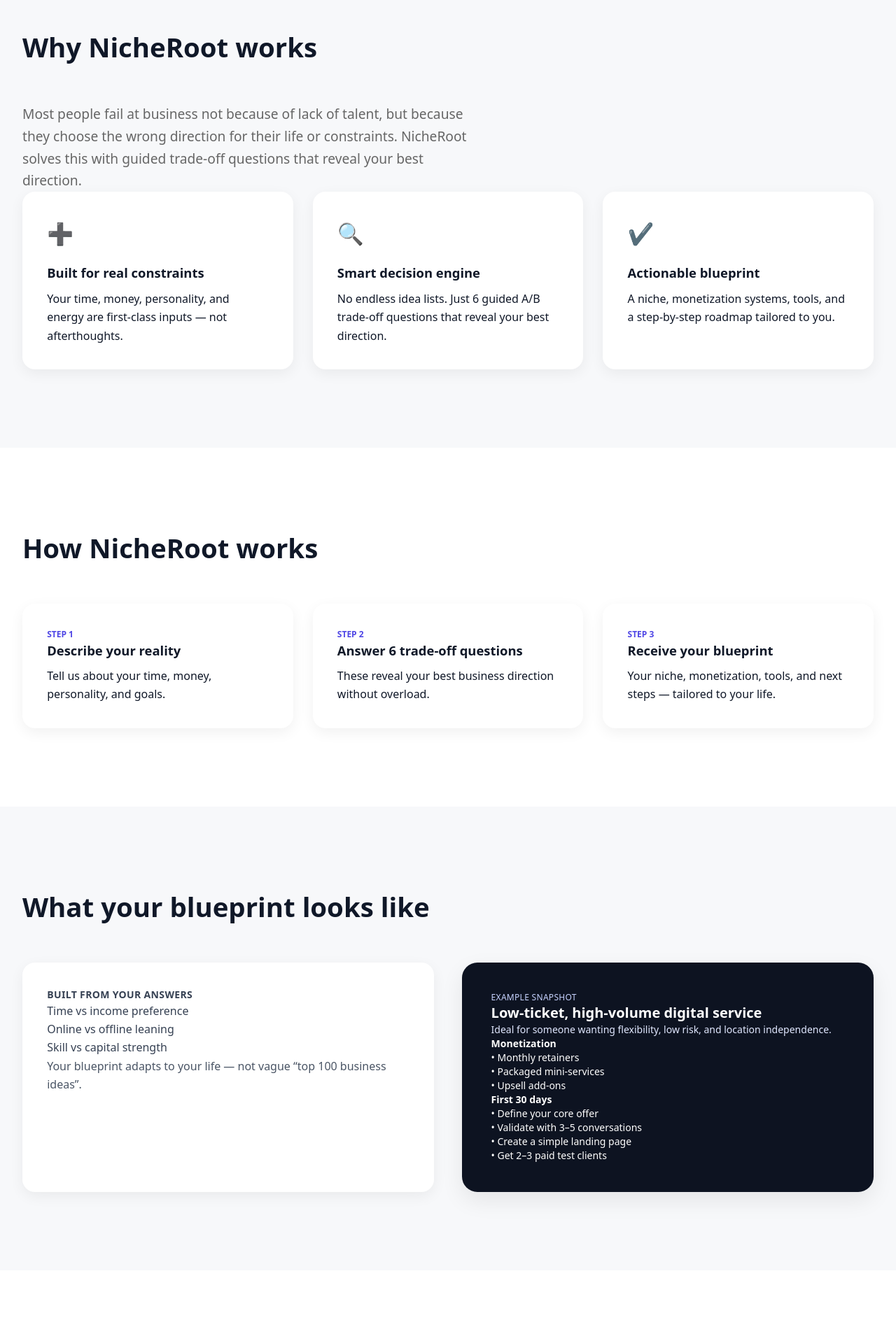
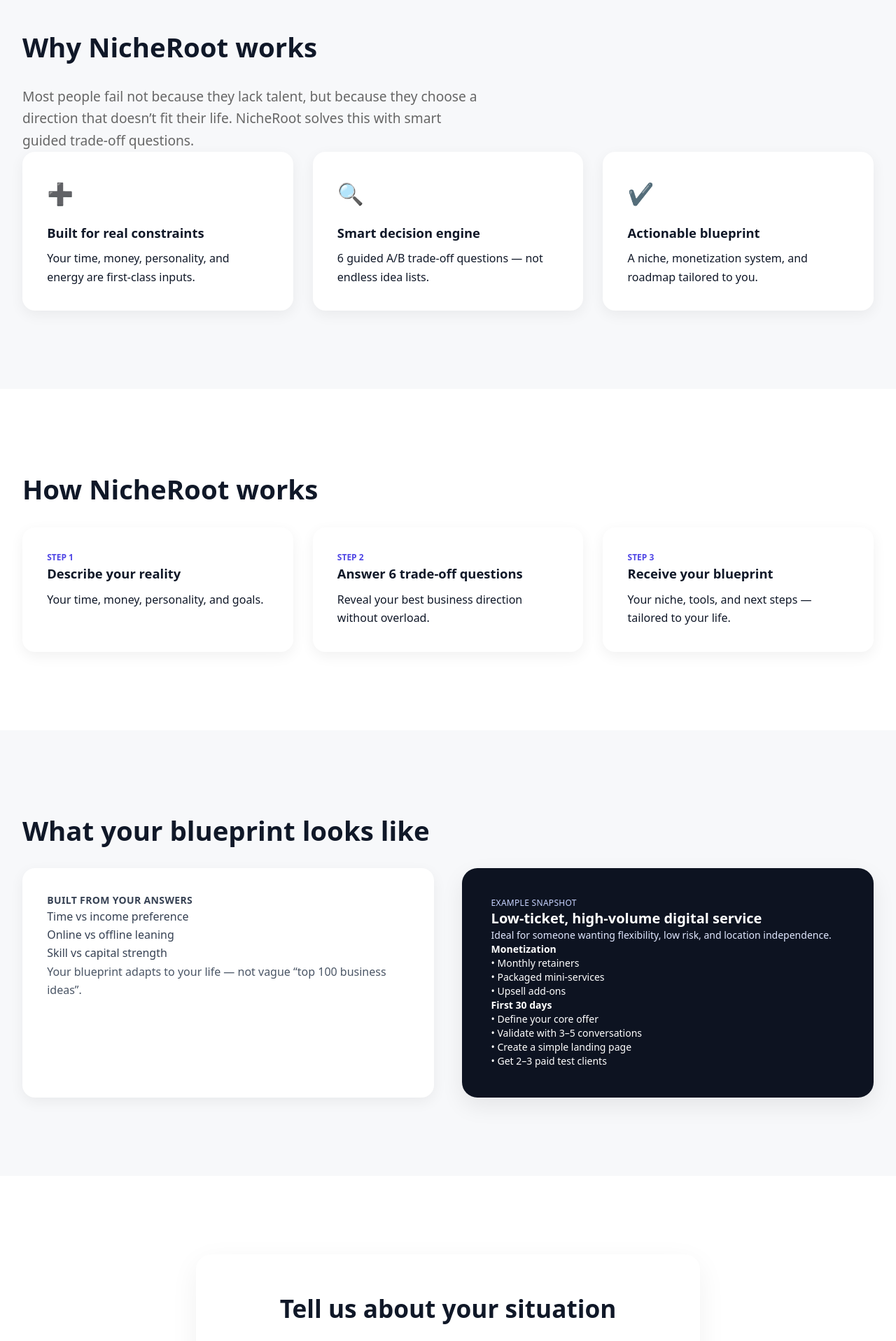
Before and after one commit to Miguel-0721/nicheroot, a Next.js app: page / in a window 1280 px wide. Shown: the part 860-2777 px from the top of the page at 70% size. Built offline with nearby package versions, Linux system fonts and the light colour scheme.

Commit message:
Reverted to stable layout + restored globals.css and page.tsx

```diff
--- a/app/globals.css
+++ b/app/globals.css
@@ -65,7 +65,6 @@
   padding-bottom: var(--section-y);
 }
 
-/* Background helpers */
 .bg-white-section {
   background: #ffffff;
 }
@@ -195,6 +194,62 @@
   font-size: 1rem;
 }
 
+/* ============================================================
+   PREMIUM AI INPUT MODULE (THE NEW CENTERED QUESTION SECTION)
+=============================================================== */
+.ai-input-wrapper {
+  max-width: 720px;
+  margin: 0 auto;
+  padding: 3rem 2rem;
+  background: white;
+  border-radius: 22px;
+  box-shadow: 0 12px 40px rgba(0,0,0,0.06);
+}
+
+.ai-input-title {
+  font-size: 2.2rem;
+  font-weight: 700;
+  text-align: center;
+  margin-bottom: 0.8rem;
+}
+
+.ai-input-sub {
+  text-align: center;
+  max-width: 600px;
+  margin: 0.5rem auto 2rem auto;
+  font-size: 1.1rem;
+  color: #666;
+}
+
+.ai-textarea {
+  width: 100%;
+  height: 180px;
+  padding: 1.2rem;
+  border-radius: 14px;
+  border: 1px solid #d0d0d8;
+  font-size: 1rem;
+  resize: vertical;
+  background: #fafafa;
+}
+
+.ai-start-btn {
+  width: 100%;
+  margin-top: 1.2rem;
+  padding: 1rem;
+  border-radius: 12px;
+  border: none;
+  font-size: 1.05rem;
+  font-weight: 600;
+  background: linear-gradient(90deg, var(--brand-500), var(--brand-600));
+  color: white;
+  transition: 0.2s ease;
+  cursor: pointer;
+}
+
+.ai-start-btn:hover {
+  filter: brightness(1.1);
+}
+
 /* ============================
    NAVBAR
 ============================ */
@@ -270,46 +325,3 @@
 .nav-btn:hover {
   filter: brightness(1.1);
 }
-
-/* ===============================
-   GLOBAL SPACING UPGRADE
-   =============================== */
-
-/* Add spacing before section titles */
-.section-title {
-  margin-bottom: 3rem !important;  /* 48px */
-}
-
-/* Add spacing between title and cards */
-.grid-3 {
-  margin-top: 3rem !important; /* 48px */
-}
-
-/* Increase spacing between all major sections */
-section {
-  padding-top: 7rem !important;   /* 112px */
-  padding-bottom: 7rem !important;
-}
-
-/* Extra airy spacing on the "Who it's for" section */
-#who-its-for {
-  padding-top: 9rem !important;
-  padding-bottom: 9rem !important;
-}
-
-/* ===============================
-   FOOTER FIX
-   =============================== */
-footer.footer {
-  background: #f8f9fb !important;      /* light background, no black */
-  color: #555 !important;
-  padding: 2.5rem 0 !important;        /* vertical spacing */
-  margin-top: 5rem !important;         /* space above footer */
-  text-align: center !important;
-  border-top: 1px solid #e5e7eb;       /* subtle divider */
-}
-
-/* Remove weird black strip */
-body {
-  background-color: #ffffff !important;
-}
--- a/app/page.tsx
+++ b/app/page.tsx
@@ -130,10 +130,8 @@
       ============================ */}
       <header className="premium-header">
         <div className="nav-container">
-          {/* LOGO */}
           <div className="nav-logo">NicheRoot</div>
 
-          {/* NAVIGATION */}
           <nav className="nav-links">
             <a href="#why" className="nav-link">
               Why it works
@@ -146,14 +144,12 @@
             </a>
           </nav>
 
-          {/* CTA */}
           <button className="nav-btn" onClick={startFlow}>
             Start questions
           </button>
         </div>
       </header>
 
-      {/* Spacer under fixed header */}
       <div className="pt-24" />
 
       {/* ============================
@@ -161,7 +157,6 @@
       ============================ */}
       <section className="section bg-white-section">
         <div className="container flex flex-col lg:flex-row items-center gap-14">
-          {/* LEFT: TEXT */}
           <div className="flex-1 max-w-xl">
             <p className="badge">Smart business matching for real-world constraints</p>
 
@@ -171,9 +166,8 @@
             </h1>
 
             <p className="hero-sub">
-              NicheRoot analyzes your time, money, strengths, goals, and
-              personality, then creates a personalized business direction and
-              execution blueprint built for your reality.
+              NicheRoot analyzes your time, money, strengths, goals, and personality,
+              then creates a personalized business direction and execution blueprint.
             </p>
 
             <div className="flex flex-wrap items-center gap-4 mt-8">
@@ -193,7 +187,6 @@
             </div>
           </div>
 
-          {/* RIGHT: ILLUSTRATION */}
           <div className="flex-1 flex justify-end">
             {!illustrationLoaded && (
               <div className="w-[560px] h-[360px] rounded-2xl bg-[#f3f4ff] flex items-center justify-center text-sm text-gray-500 shadow-md">
@@ -222,38 +215,28 @@
         <div className="container">
           <h2 className="section-title">Why NicheRoot works</h2>
           <p className="section-sub">
-            Most people fail at business not because of lack of talent, but
-            because they choose the wrong direction for their life or
-            constraints. NicheRoot solves this with guided trade-off questions
-            that reveal your best direction.
+            Most people fail not because they lack talent, but because they choose
+            a direction that doesn’t fit their life. NicheRoot solves this with
+            smart guided trade-off questions.
           </p>
 
           <div className="grid grid-cols-1 md:grid-cols-3 gap-7 mt-10">
             <div className="card">
               <div className="icon">➕</div>
               <h3 className="card-title">Built for real constraints</h3>
-              <p>
-                Your time, money, personality, and energy are first-class inputs — not
-                afterthoughts.
-              </p>
+              <p>Your time, money, personality, and energy are first-class inputs.</p>
             </div>
 
             <div className="card">
               <div className="icon">🔍</div>
               <h3 className="card-title">Smart decision engine</h3>
-              <p>
-                No endless idea lists. Just 6 guided A/B trade-off questions that
-                reveal your best direction.
-              </p>
+              <p>6 guided A/B trade-off questions — not endless idea lists.</p>
             </div>
 
             <div className="card">
               <div className="icon">✔️</div>
               <h3 className="card-title">Actionable blueprint</h3>
-              <p>
-                A niche, monetization systems, tools, and a step-by-step roadmap
-                tailored to you.
-              </p>
+              <p>A niche, monetization system, and roadmap tailored to you.</p>
             </div>
           </div>
         </div>
@@ -268,70 +251,61 @@
 
           <div className="grid grid-cols-1 md:grid-cols-3 gap-7 mt-10">
             <div className="card">
-              <p className="text-xs font-semibold text-[var(--brand-500)] mb-1">
-                STEP 1
-              </p>
+              <p className="text-xs font-semibold text-[var(--brand-500)] mb-1">STEP 1</p>
               <h3 className="card-title">Describe your reality</h3>
-              <p>Tell us about your time, money, personality, and goals.</p>
+              <p>Your time, money, personality, and goals.</p>
             </div>
 
             <div className="card">
-              <p className="text-xs font-semibold text-[var(--brand-500)] mb-1">
-                STEP 2
-              </p>
+              <p className="text-xs font-semibold text-[var(--brand-500)] mb-1">STEP 2</p>
               <h3 className="card-title">Answer 6 trade-off questions</h3>
-              <p>These reveal your best business direction without overload.</p>
+              <p>Reveal your best business direction without overload.</p>
             </div>
 
             <div className="card">
-              <p className="text-xs font-semibold text-[var(--brand-500)] mb-1">
-                STEP 3
-              </p>
+              <p className="text-xs font-semibold text-[var(--brand-500)] mb-1">STEP 3</p>
               <h3 className="card-title">Receive your blueprint</h3>
-              <p>
-                Your niche, monetization, tools, and next steps — tailored to your
-                life.
-              </p>
+              <p>Your niche, tools, and next steps — tailored to your life.</p>
             </div>
           </div>
         </div>
       </section>
 
       {/* ============================
-          BLUEPRINT PREVIEW
+          WHAT YOUR BLUEPRINT LOOKS LIKE
       ============================ */}
       <section className="section bg-gray-section">
         <div className="container">
           <h2 className="section-title">What your blueprint looks like</h2>
 
           <div className="grid grid-cols-1 lg:grid-cols-2 gap-10 mt-10 items-stretch">
-            {/* LEFT */}
             <div className="card">
               <h4 className="font-semibold text-sm text-gray-700 uppercase tracking-wide">
                 Built from your answers
               </h4>
+
               <ul className="mt-4 space-y-2 text-gray-700">
                 <li>Time vs income preference</li>
                 <li>Online vs offline leaning</li>
                 <li>Skill vs capital strength</li>
               </ul>
+
               <p className="mt-5 text-gray-600">
-                Your blueprint adapts to your life — not vague “top 100 business
-                ideas”.
+                Your blueprint adapts to your life — not vague “top 100 business ideas”.
               </p>
             </div>
 
-            {/* RIGHT */}
             <div className="blueprint-card">
               <p className="text-xs uppercase tracking-wide text-indigo-200">
                 Example snapshot
               </p>
+
               <h3 className="mt-2 text-xl font-semibold">
                 Low-ticket, high-volume digital service
               </h3>
+
               <p className="mt-2 text-sm text-indigo-100">
-                Ideal for someone wanting flexibility, low risk, and location
-                independence.
+                Ideal for someone wanting flexibility, low risk, and location independence.
               </p>
 
               <h4 className="mt-6 text-sm font-semibold">Monetization</h4>
@@ -354,24 +328,25 @@
       </section>
 
       {/* ============================
-          YOUR SITUATION
+          PREMIUM AI INPUT MODULE
       ============================ */}
       <section className="section bg-white-section">
-        <div className="container">
-          <h2 className="section-title">Tell us about your situation</h2>
-          <p className="section-sub mb-6">
+        <div className="ai-input-wrapper">
+          <h2 className="ai-input-title">Tell us about your situation</h2>
+
+          <p className="ai-input-sub">
             Be honest — the more real your description is, the more accurate your
             blueprint becomes.
           </p>
 
           <textarea
-            className="text-area"
+            className="ai-textarea"
             placeholder="For example: • Your background or current work • Available hours weekly • Budget you can invest • What you want (and don’t want)"
             value={userInput}
             onChange={(e) => setUserInput(e.target.value)}
           />
 
-          <button className="primary-btn mt-7" onClick={startFlow}>
+          <button className="ai-start-btn" onClick={startFlow}>
             Start the 6 questions
           </button>
         </div>
@@ -387,7 +362,7 @@
           <div className="grid grid-cols-1 md:grid-cols-3 gap-7 mt-10">
             <div className="card">
               <h3 className="card-title">People who want clarity</h3>
-              <p>Perfect if you&apos;re overwhelmed by too many ideas.</p>
+              <p>Perfect if you're overwhelmed by too many ideas.</p>
             </div>
 
             <div className="card">
@@ -435,7 +410,6 @@
               exit={{ opacity: 0, y: 20, scale: 0.98 }}
               transition={{ duration: 0.2, ease: "easeOut" }}
             >
-              {/* Wizard header */}
               <div className="flex items-center justify-between mb-4">
                 <div>
                   <p className="text-xs font-semibold uppercase text-gray-500">
@@ -455,7 +429,6 @@
                 </button>
               </div>
 
-              {/* Progress bar */}
               <div className="h-1.5 w-full bg-gray-200 rounded-full overflow-hidden mb-6">
                 <div
                   className="h-full bg-blue-600 transition-all"
@@ -463,22 +436,18 @@
                 />
               </div>
 
-              {/* CONTENT */}
               {loadingBlueprint ? (
                 <div className="py-16 text-center">
                   <p className="text-lg font-semibold mb-2">
                     Generating your business blueprint...
                   </p>
                   <p className="text-gray-500">
-                    Analyzing your answers and building a plan that fits your
-                    constraints.
+                    Analyzing your answers and building a plan for you.
                   </p>
                 </div>
               ) : !question ? (
                 <div className="py-16 text-center">
-                  <p className="text-gray-600 text-sm">
-                    Loading your first question...
-                  </p>
+                  <p className="text-gray-600 text-sm">Loading your first question...</p>
                 </div>
               ) : (
                 <div className="space-y-6">
@@ -487,8 +456,8 @@
                       {question.question}
                     </h2>
                     <p className="text-sm text-gray-500">
-                      Choose the option that feels most aligned with your real
-                      energy and life — not what you think you &quot;should&quot; do.
+                      Choose the option that feels most aligned with your real life — not
+                      what you think you “should” pick.
                     </p>
                   </div>
 
@@ -511,16 +480,17 @@
                     >
                       Cancel
                     </button>
+
                     <button
                       className={`px-5 py-2 text-sm rounded-lg font-semibold transition ${
                         selectedChoice
                           ? "bg-blue-600 text-white hover:bg-blue-700"
                           : "bg-gray-200 text-gray-500 cursor-not-allowed"
                       }`}
+                      disabled={!selectedChoice || loadingBlueprint}
                       onClick={() =>
                         selectedChoice && fetchNextQuestion(selectedChoice)
                       }
-                      disabled={!selectedChoice || loadingBlueprint}
                     >
                       Continue
                     </button>
```
